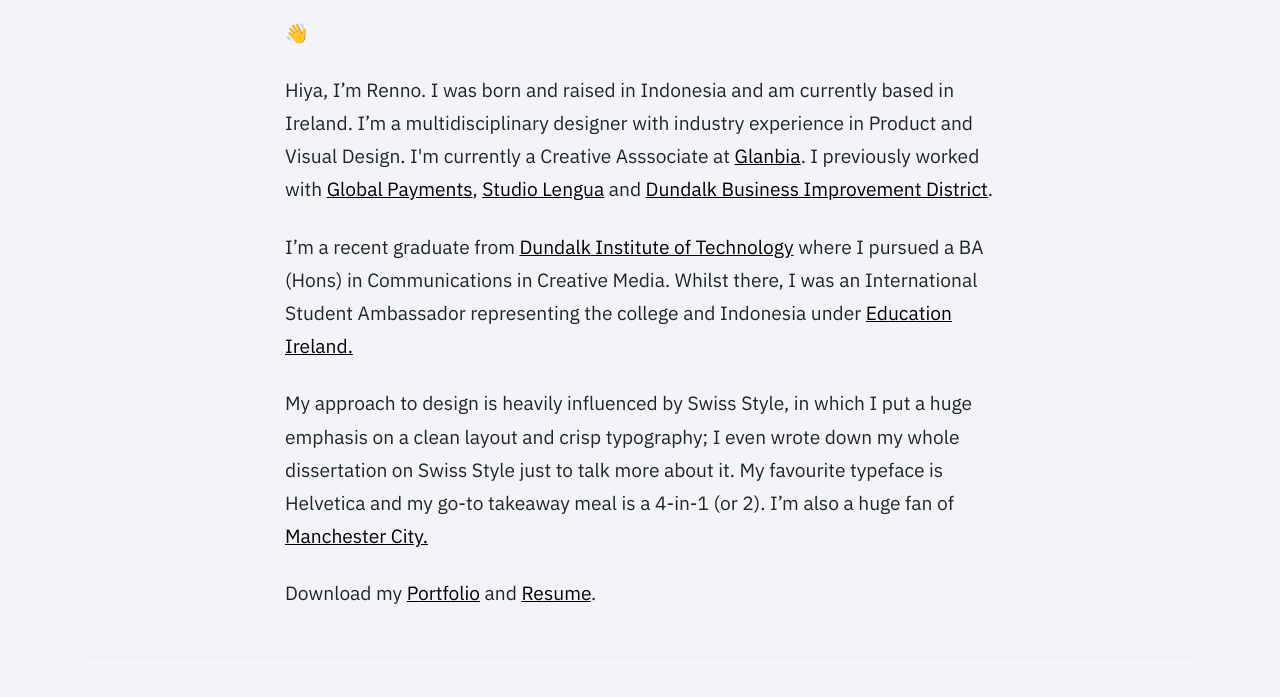
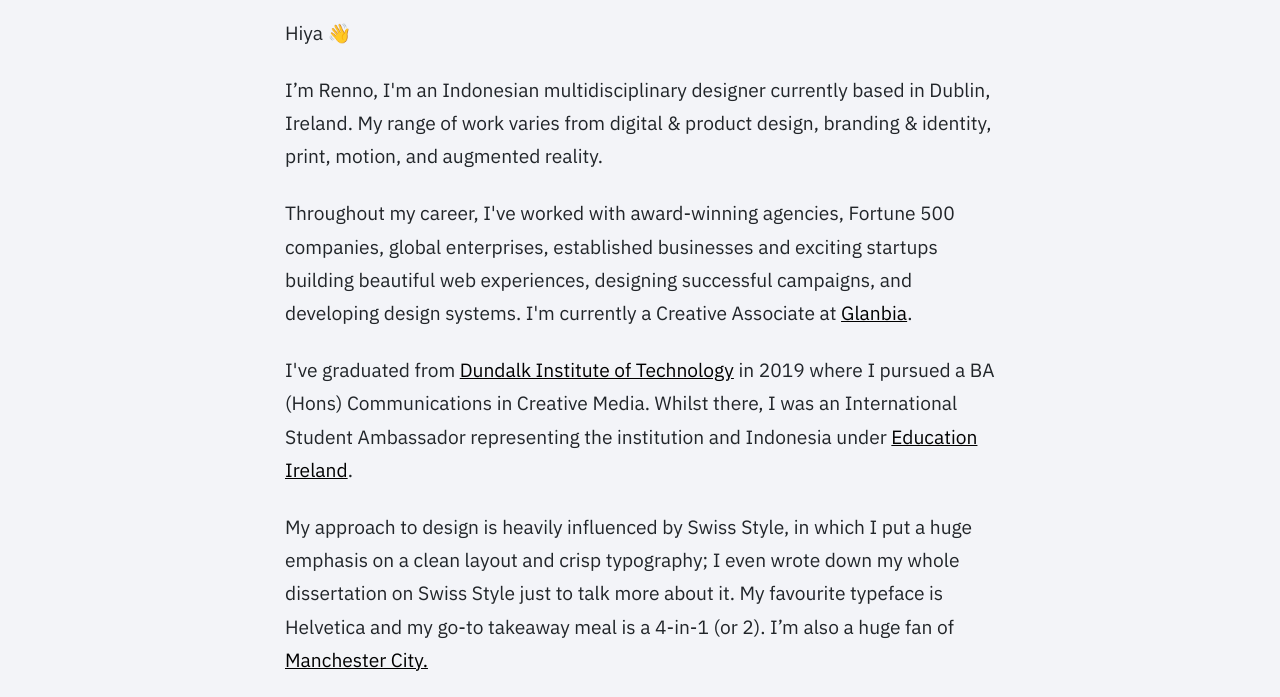
Before and after one commit to riyadirenno/portfolio, a plain HTML site: page about.html in a window 1280 px wide. Shown: the part 80-777 px from the top of the page. Drawn offline with nearby package versions, Linux system fonts and the light colour scheme.

Commit message:
Update about.html

```diff
--- a/about.html
+++ b/about.html
@@ -54,11 +54,13 @@
     <div class="row">
       <div class="col-12">
         <div class="col-xl-8 offset-xl-2">
-          <h2>👋</h2>
+          <h2>Hiya 👋 </h2>
           <br>
-          <h2>Hiya, I’m Renno. I was born and raised in Indonesia and am currently based in Ireland. I’m a multidisciplinary designer with industry experience in Product and Visual Design. I'm currently a Creative Asssociate at <a href="https://www.glanbia.com">Glanbia</a>. I previously worked with <a href="https://www.globalpayments.com">Global Payments</a>, <a href="https://www.studio-lengua.com">Studio Lengua</a> and <a href="https://www.dundalktown.ie">Dundalk Business Improvement District</a>.</h2>
+          <h2>I’m Renno, I'm an Indonesian multidisciplinary designer currently based in Dublin, Ireland. My range of work varies from digital & product design, branding & identity, print, motion, and augmented reality.</h2>
           <br>
-          <h2>I’m a recent graduate from <a href="https://www.dkit.ie">Dundalk Institute of Technology</a> where I pursued a BA (Hons) in Communications in Creative Media. Whilst there, I was an International Student Ambassador representing the college and Indonesia under <a href="https://www.educationinireland.com/en/">Education Ireland.</a></h2>
+          <h2>Throughout my career, I've worked with award-winning agencies, Fortune 500 companies, global enterprises, established businesses and exciting startups building beautiful web experiences, designing successful campaigns, and developing design systems. I'm currently a Creative Associate at <a href="https://www.glanbia.com">Glanbia</a>.</h2>
+          <br>
+          <h2>I've graduated from <a href="https://www.dkit.ie">Dundalk Institute of Technology</a> in 2019 where I pursued a BA (Hons) Communications in Creative Media. Whilst there, I was an International Student Ambassador representing the institution and Indonesia under <a href="https://www.educationinireland.com/en/">Education Ireland</a>.</h2>
           <br>
           <h2>My approach to design is heavily influenced by Swiss Style, in which I put a huge emphasis on a clean layout and crisp typography; I even wrote down my whole dissertation on Swiss Style just to talk more about it. My favourite typeface is Helvetica and my go-to takeaway meal is a 4-in-1 (or 2). I’m also a huge fan of <a href="https://www.youtube.com/watch?v=DZ0eemSl6xk&">Manchester City.</a></h2>
           <br>
```
